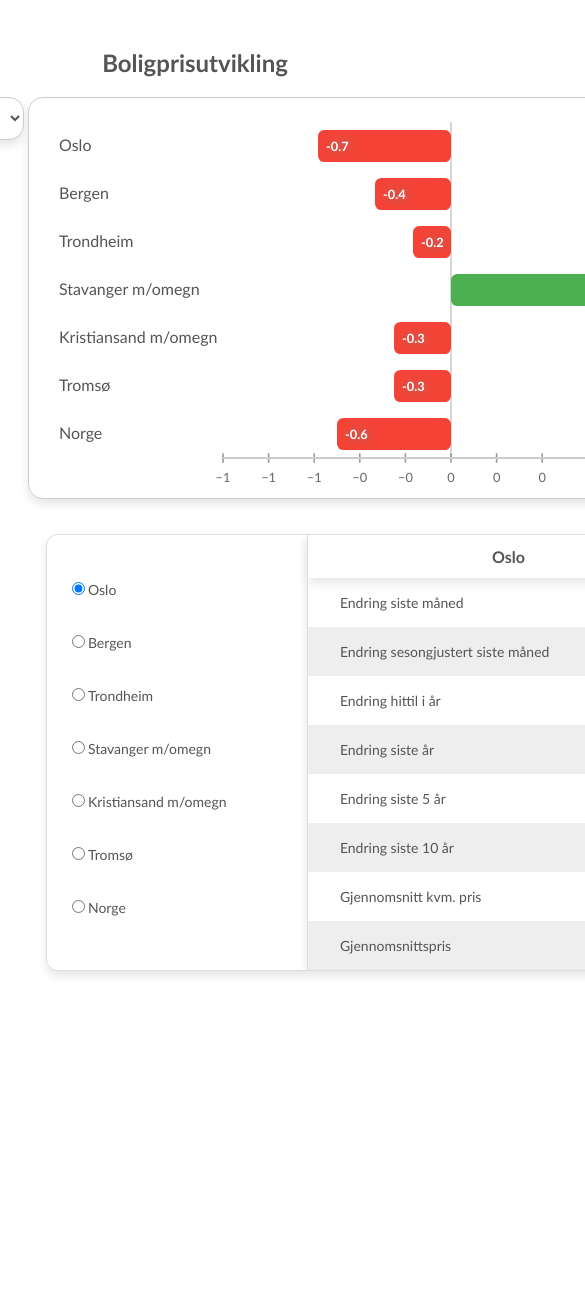
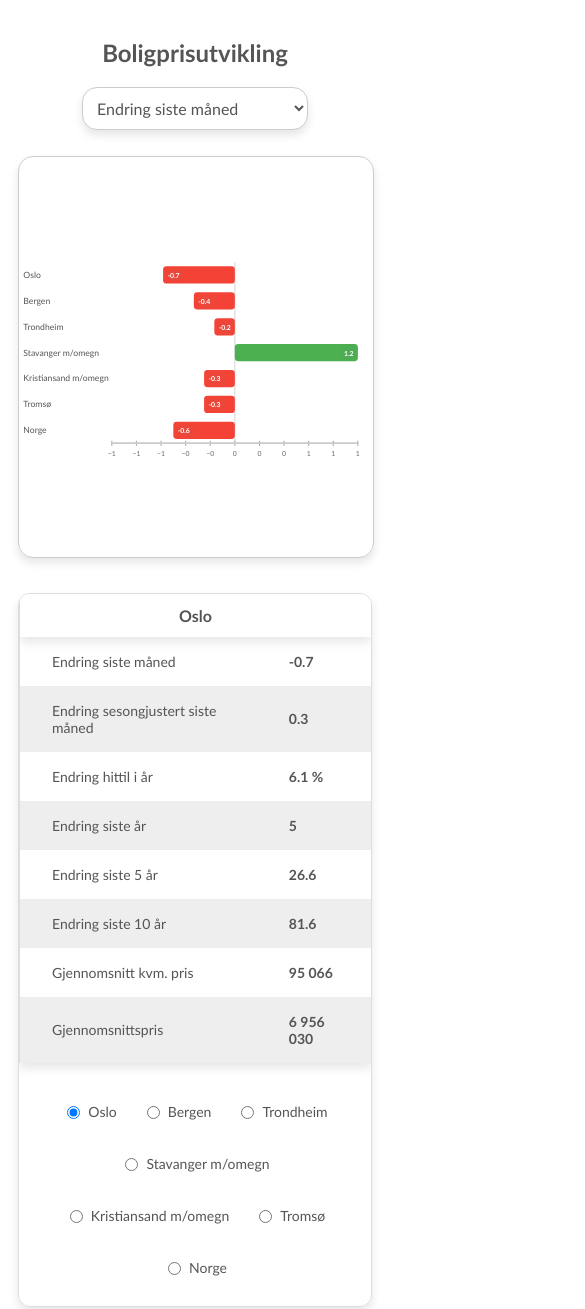
Before and after one commit to Moonsune/varden-oppg, a plain HTML site: page index.html in a window 390 px wide. Shown: the top 1309 px of the page, 585 px wide, since content can reach past the window. Before the commit the page ends 999 px from the top, so only its background shows below. Drawn offline with Linux system fonts and the light colour scheme.

Commit message:
Responsivt

```diff
--- a/style.css
+++ b/style.css
@@ -148,3 +148,56 @@ select>option {
 #detaljer tbody tr:nth-child(even)  {
     background-color: #eee;
 }
+
+@media (max-width: 750px) {
+    #chart-seksjon {
+        width: 100%;
+        display: flex;
+        flex-direction: column;
+        align-items: center;
+    }
+
+    #select-wrapper {
+        position: static;
+        margin-bottom: 1rem;
+    }
+
+    #chart-wrapper {
+        width: 100%;
+    }
+
+    #detaljseksjon {
+        flex-direction: column-reverse;
+        align-items: stretch;
+    }
+
+    #sted-liste {
+        flex-direction: row;
+        flex-wrap: wrap;
+        justify-content: center;
+        width: 100%;
+        padding: 5px, 0px, 5px, 0px;
+        box-sizing: border-box;
+        gap: 25px;
+    }
+
+    .sted-valg {
+        width: auto;
+        white-space: nowrap;
+        display: flex;
+        align-items: center;
+        gap: 5px;
+    }
+
+    #detaljer {
+        width: 100%;
+    }
+
+    #detaljer table {
+        width: 100%;
+    }
+
+    body {
+        padding: 10px;
+    }
+}
```
